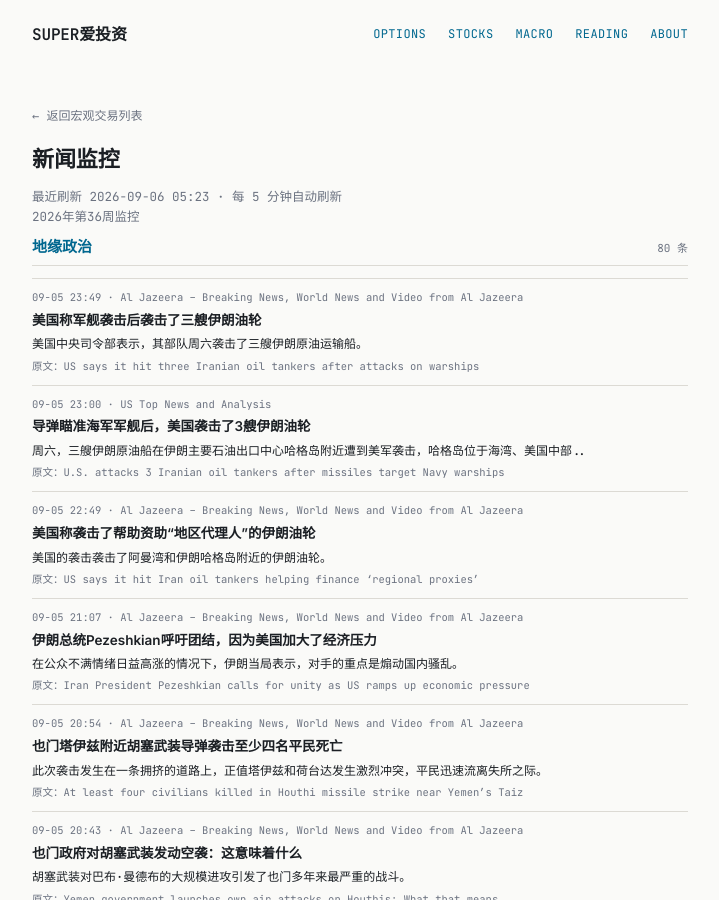
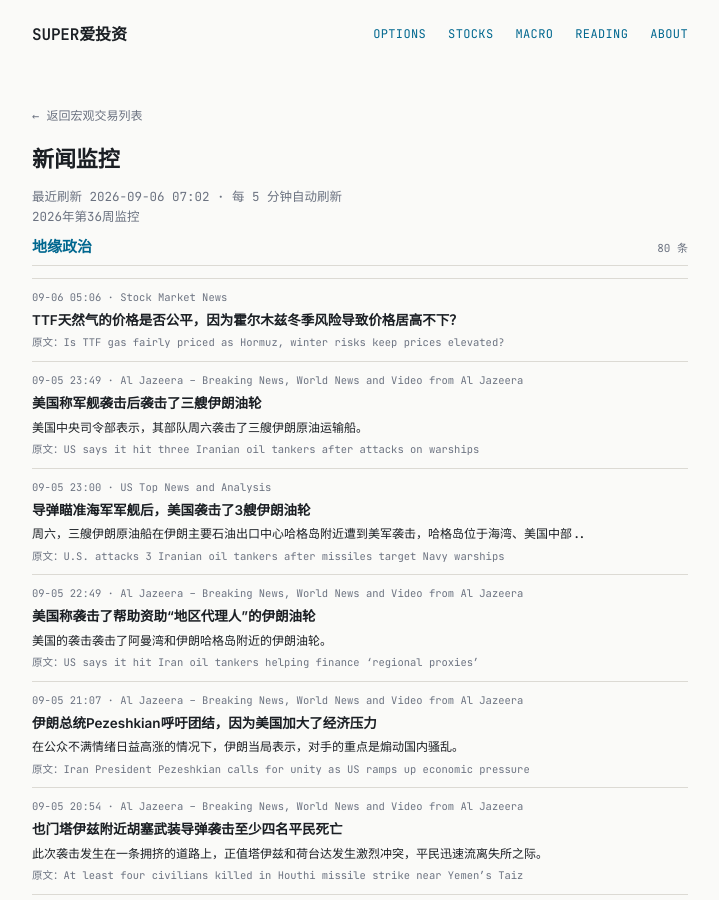
Before and after one commit to tang3super/tang3super.github.io, a Jekyll site: the page built from macro-trade/news-digest.md, in a window 1280 px wide and 900 px high. Shown: the whole window, without its empty margins (280-999 px from the left). Built offline with Jekyll 4.4.1, drawn with Linux system fonts in a browser that asks for light colours; some of the changed text lies outside the part shown.

Commit message:
sync news-digest article

```diff
--- a/macro-trade/news-digest.md
+++ b/macro-trade/news-digest.md
@@ -5,11 +5,17 @@ title: 新闻监控
 date: '2026-09-06'
 summary: 2026年第36周监控
 week_label: 2026年第36周监控
-last_updated: 2026-09-06 05:23
+last_updated: 2026-09-06 07:02
 refresh_note: 每 5 分钟自动刷新
 topics:
 - name: 地缘政治
   items:
+  - title: Is TTF gas fairly priced as Hormuz, winter risks keep prices elevated?
+    summary: ''
+    link: https://www.investing.com/news/stock-market-news/is-ttf-gas-fairly-priced-as-hormuz-winter-risks-keep-prices-elevated-4890238
+    source: Stock Market News
+    time: 09-06 05:06
+    title_zh: TTF天然气的价格是否公平，因为霍尔木兹冬季风险导致价格居高不下？
   - title: US says it hit three Iranian oil tankers after attacks on warships
     summary: US Central Command says its forces struck three Iranian crude oil carriers on Saturday.
     link: https://www.aljazeera.com/video/newsfeed/2026/9/5/us-says-it-hit-three-iranian-oil-tankers-after-attacks-on-warships?traffic_source=rss
```
Also changed, not shown: other parts of macro-trade/news-digest.md (+0 -7 lines).
